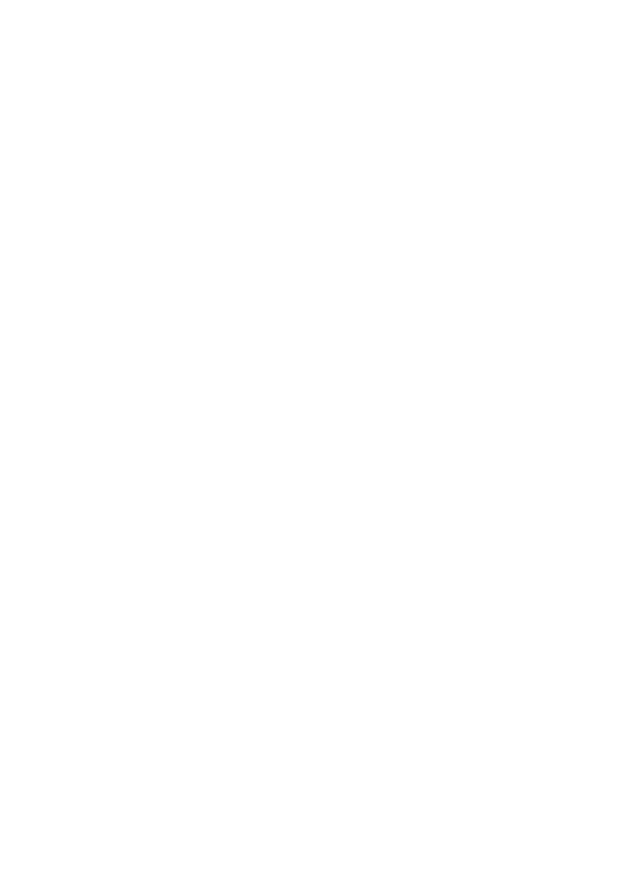
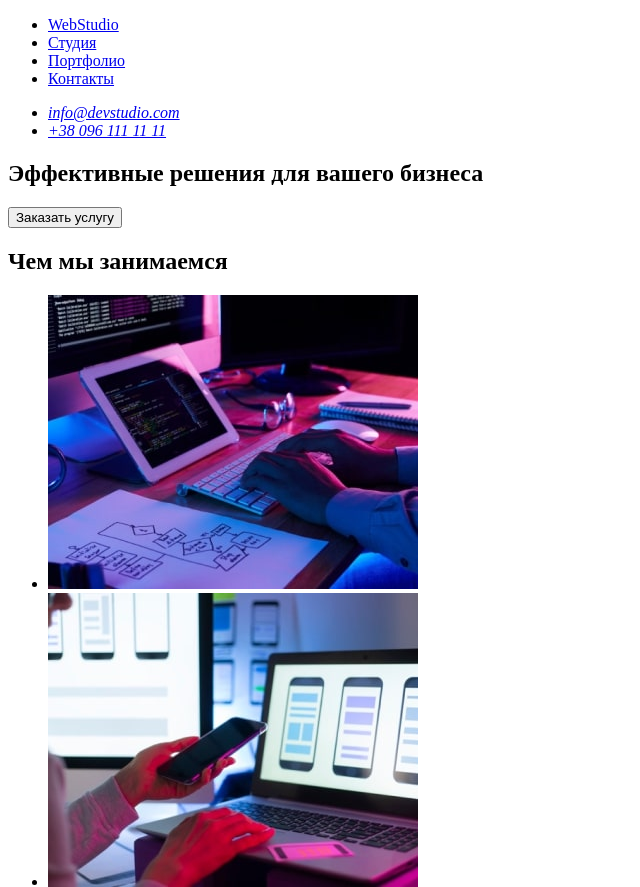
Before and after one commit to MarynaGmyria/goit-markup-hw-01, a plain HTML site: page index.html in a window 1280 px wide. Shown: the top 887 px of the page, without its empty margins (0-640 px from the left). Before the commit the page ends 800 px from the top, so only its background shows below. Drawn offline with Linux system fonts and the light colour scheme.

Commit message:
добавляет изображения

```diff
--- a/index.html
+++ b/index.html
@@ -1,11 +1,68 @@
 <!DOCTYPE html>
-<html lang="en">
+<html lang="ru">
 <head>
     <meta charset="UTF-8">
     <meta name="viewport" content="width=device-width, initial-scale=1.0">
     <title>Document</title>
 </head>
 <body>
+    <header>
+        <nav>
+          <ul>
+            <li>
+                <a href="a">WebStudio</a>
+            </li>
+            <li>
+                <a href="a">Студия</a>
+            </li>
+            <li>
+                <a href="a">Портфолио</a>
+            </li>
+            <li>
+                <a href="a">Контакты</a>
+            </li>
+          </ul>
+        </nav>
+          <address>
+              <ul>
+                  <li>
+                    <a href="mailto:info@devstudio.com">info@devstudio.com</a>
+                  </li>
+                  <li>
+                    <a href="tell:+380961111111">+38 096 111 11 11</a>
+                  </li>
+              </ul>
+          </address>
 
+    </header>
+    <main>
+        <!--HERO-->
+        <section>
+            <div>
+                <h1>Эффективные решения для вашего бизнеса</h1>
+            </div>
+            <button type="button">Заказать услугу</button>
+        </section>
+
+        <!--ABOUT-->
+
+        <section>
+            <h2>Чем мы занимаемся</h2>
+            <ul>
+                <li>
+                    <img src="/images/about/about-img-1.jpg" alt="человек печатает на клавиатуре" width="370" height="294">
+                </li>
+                <li>
+                    <img src="/images/about/about-img-2.jpg" alt="человек разрабатывает приложение на телефоне" width="370" height="294">
+                </li>
+                <li>
+                    <img src="/images/about/about-img-3.jpg" alt="человек работает на планшете" width="370" height="294">
+                </li>
+            </ul>
+
+        </section>
+
+    </main>
+    <footer></footer>
 </body>
 </html>
```
Also changed, not shown: images/about/about-img-1.jpg (added), images/about/about-img-2.jpg (added), images/about/about-img-3.jpg (added).
